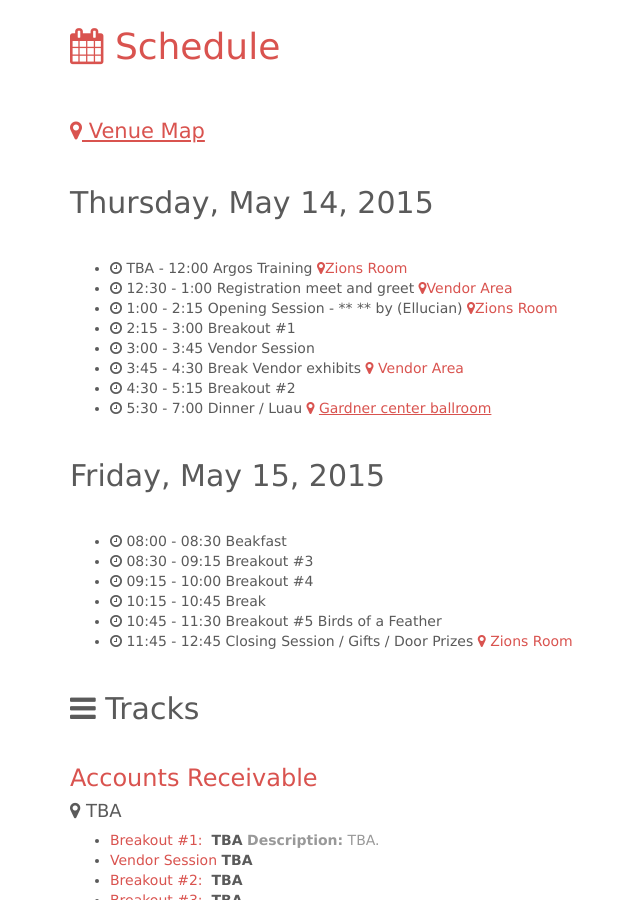
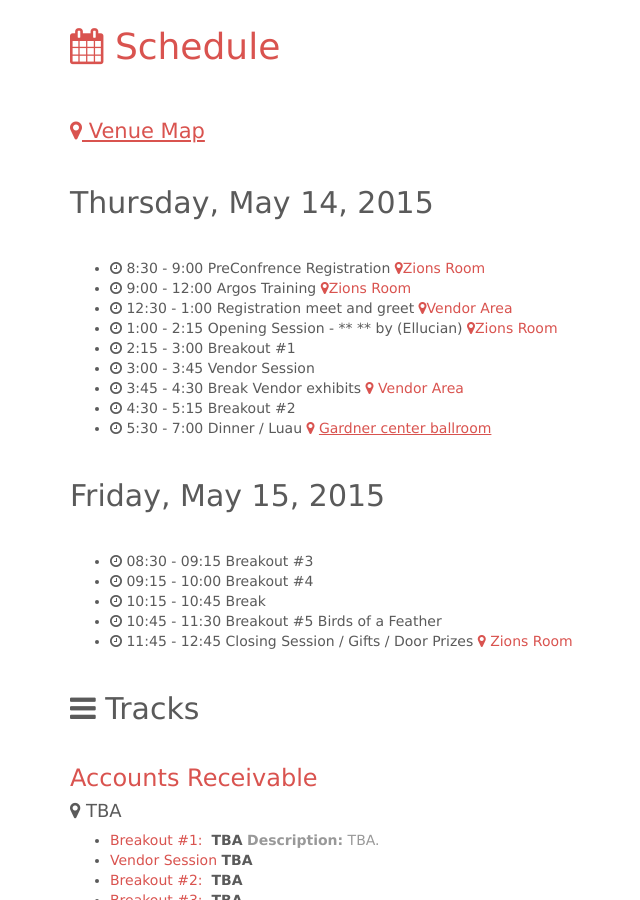
Before and after one commit to ubug/ubug.github.io, a Jekyll site: the page built from schedule/index.md, in a window 1280 px wide and 900 px high, scrolled down 326 px. Shown: the whole window, without its empty margins (0-640 px from the left). Built offline with Jekyll 4.4.1, drawn with Linux system fonts in a browser that asks for light colours; nearby versions of some CDN libraries; Markdown is read by kramdown in place of the engine named in the settings.

Commit message:
added preconf registration and removed breakfast.

```diff
--- a/schedule/index.md
+++ b/schedule/index.md
@@ -7,7 +7,8 @@ title: <i class="fa fa-calendar"></i> Schedule
 
 ## Thursday, May 14, 2015
 
-* <i class="fa fa-clock-o"></i> TBA - 12:00 Argos Training <span class="text-primary"><i class="fa fa-map-marker"></i>Zions Room </span>
+* <i class="fa fa-clock-o"></i> 8:30 - 9:00 PreConfrence Registration <span class="text-primary"><i class="fa fa-map-marker"></i>Zions Room </span>
+* <i class="fa fa-clock-o"></i> 9:00 - 12:00 Argos Training <span class="text-primary"><i class="fa fa-map-marker"></i>Zions Room </span>
 * <i class="fa fa-clock-o"></i> 12:30 - 1:00 Registration meet and greet <span class="text-primary"><i class="fa fa-map-marker"></i>Vendor Area </span>
 * <i class="fa fa-clock-o"></i> 1:00 - 2:15 Opening Session - ** ** by (Ellucian)  <span class="text-primary"><i class="fa fa-map-marker"></i>Zions Room </span>
 * <i class="fa fa-clock-o"></i> 2:15 - 3:00 Breakout #1
@@ -18,7 +19,6 @@ title: <i class="fa fa-calendar"></i> Schedule
 
 ## Friday, May 15, 2015
 
-* <i class="fa fa-clock-o"></i> 08:00 - 08:30 Beakfast
 * <i class="fa fa-clock-o"></i> 08:30 - 09:15 Breakout #3
 * <i class="fa fa-clock-o"></i> 09:15 - 10:00 Breakout #4
 * <i class="fa fa-clock-o"></i> 10:15 - 10:45 Break
```
